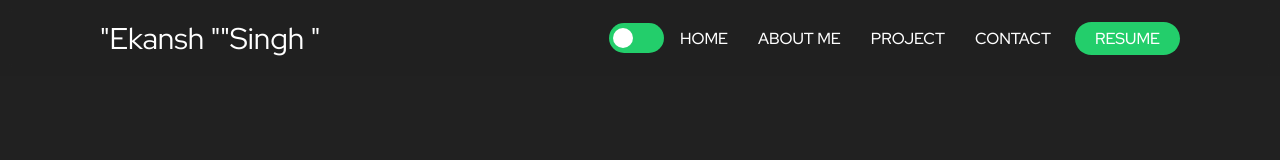
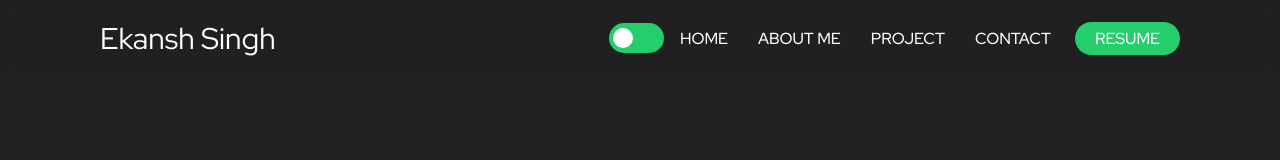
Before and after one commit to singh-ekansh/portfolio-website, a React (Create React App) app: page / in a window 1280 px wide. Shown: the top 160 px of the page. Built offline with nearby package versions, Linux system fonts and the light colour scheme.

Commit message:
Update Header.tsx

```diff
--- a/src/components/Header/Header.tsx
+++ b/src/components/Header/Header.tsx
@@ -17,8 +17,8 @@ export function Header() {
     <Container className="header-fixed">
       <Router>
       <HashLink smooth to="#home" className="logo">
-          <span>"Ekansh "</span>
-          <span>"Singh "</span>
+          <span>Ekansh </span>
+          <span>Singh</span>
         </HashLink>
         <input
           onChange={toggleTheme}
```
